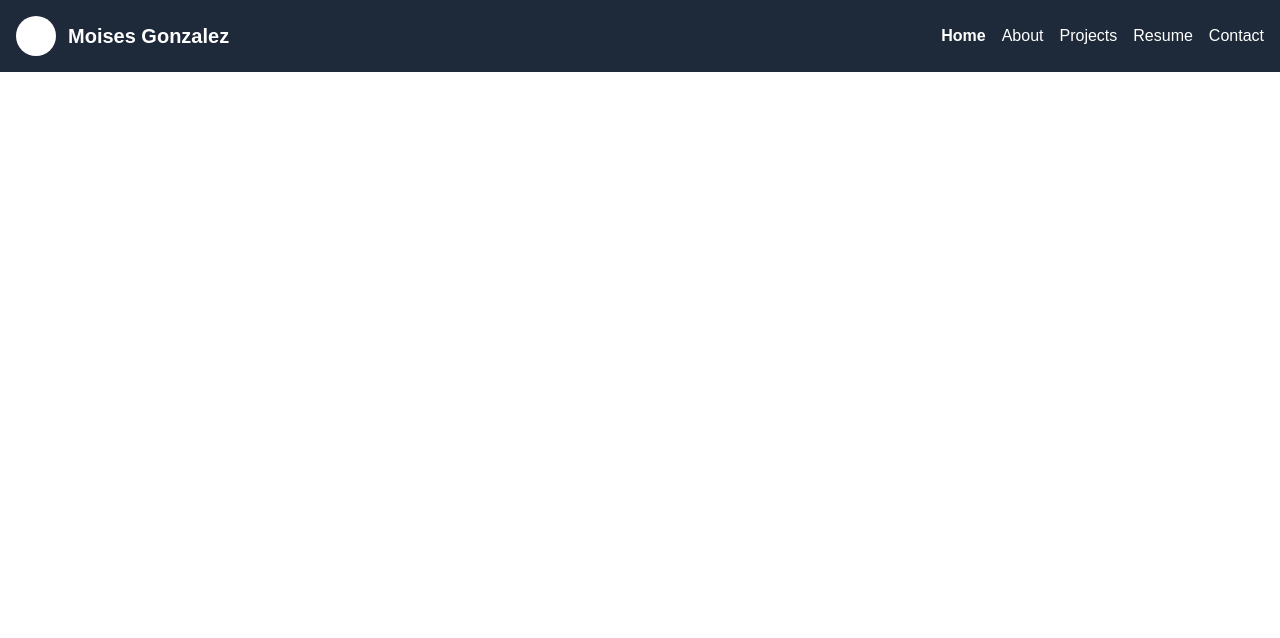
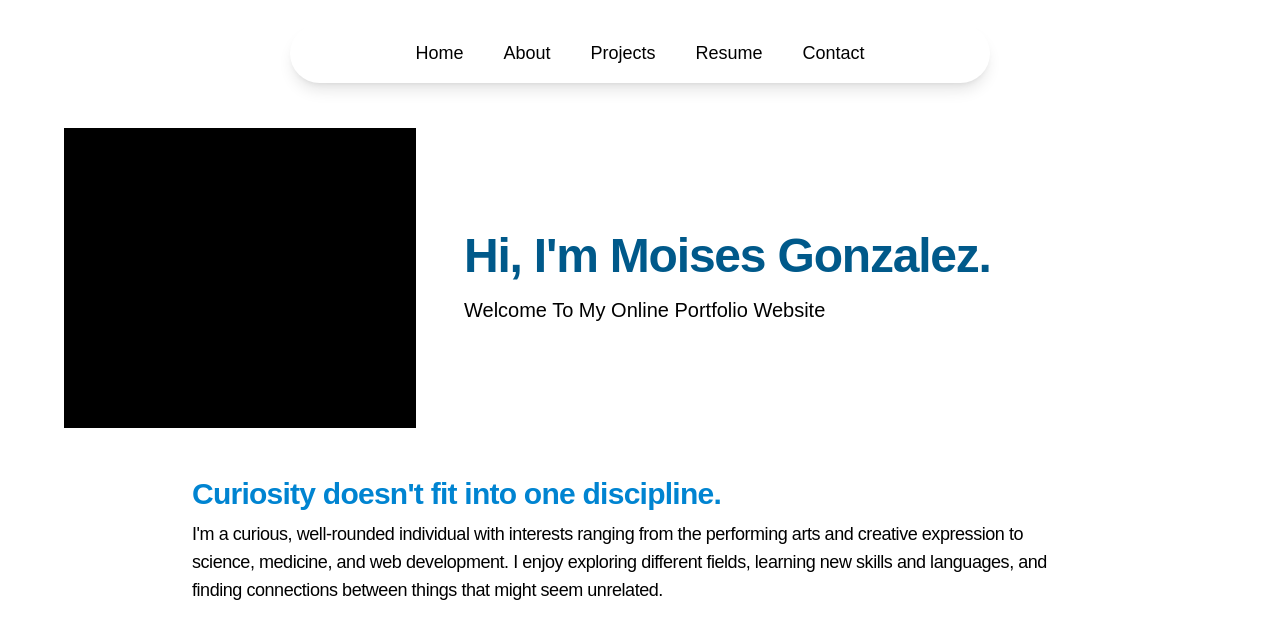
Before and after one commit to Moises1098/moisesgonzalez.com, a Next.js app: page / in a window 1280 px wide. Shown: the top 638 px of the page. Built offline with nearby package versions, Linux system fonts and the light colour scheme.

Commit message:
Home page and default Nav Bars created

```diff
--- a/src/app/about/page.tsx
+++ b/src/app/about/page.tsx
@@ -1,7 +1,23 @@
+import Navbar from "@/components/Navbar"
 export default function About() {
   return (
     <main>
-      <h1>About</h1>
+      <Navbar variant="default" />
+      <div className="mx-auto max-w-4xl px-6 py-16">
+
+      <h1 className="text-4xl font-bold text-slate-900">
+        About Me
+      </h1>
+
+      <p className="mt-6 text-lg text-slate-600">
+        Hi, I'm Moises Gonzalez.
+      </p>
+
+      <p className="mt-4 text-slate-600">
+        I'm interested in engineering, design, software,
+        and building things that combine the physical and digital worlds.
+      </p>
+      </div>
     </main>
-  );
+  )
 }
--- a/src/app/contact/page.tsx
+++ b/src/app/contact/page.tsx
@@ -1,6 +1,8 @@
+import Navbar from "@/components/Navbar"
 export default function ContactMe() {
   return (
     <main>
+      <Navbar variant="default" />
       <h1>Contact Me</h1>
     </main>
   );
--- a/src/app/globals.css
+++ b/src/app/globals.css
@@ -5,16 +5,11 @@
   --foreground: #171717;
 }
 
-@theme inline {
-  --color-background: var(--background);
-  --color-foreground: var(--foreground);
-  --font-sans: var(--font-geist-sans);
-  --font-mono: var(--font-geist-mono);
-}
+
 
 @media (prefers-color-scheme: dark) {
   :root {
-    --background: #a4a4a4;
+    --background: oklch(86.9% 0.022 252.894);
     --foreground: #ededed;
   }
 }
--- a/src/app/layout.tsx
+++ b/src/app/layout.tsx
@@ -25,7 +25,6 @@ export default function RootLayout({ children }: LayoutProps<"/">) {
       className={`${geistSans.variable} ${geistMono.variable} h-full antialiased`}
     >
       <body className="min-h-full flex flex-col">
-        <Navbar />
         {children}
       </body>
     </html>
--- a/src/app/page.tsx
+++ b/src/app/page.tsx
@@ -1,8 +1,35 @@
+import Navbar from "@/components/Navbar"
+
 export default function Home() {
   return (
-    <main>
+   <main>
+  <Navbar variant="home" />
 
-    </main>
+  <section className="min-h-screen px-6 pt-32">
+    <div className="mx-auto grid w-full max-w-6xl grid-cols-3 items-center gap-12">
+      {/* Image — 1/3 */}
+      <div className="h-[300px] w-full bg-black">
+      </div>
+
+      {/* Text — 2/3 */}
+      <div className="col-span-2">
+        <h1 className="text-5xl font-bold tracking-tight text-sky-800">
+          Hi, I'm Moises Gonzalez.
+        </h1>
+
+        <p className="mt-4 text-xl text-black dark:text-slate-900">
+          Welcome To My Online Portfolio Website
+        </p>
+      </div>
+    </div>
+    <div className="mx-auto mt-12 max-w-4xl text-lg dark:text-slate-900">
+        <h2 className="text-3xl font-bold text-sky-600 tracking-tight">Curiosity doesn't fit into one discipline.</h2>
+        <p className="mt-2 text-lg text-black dark:text-slate-900 tracking-tight" >
+I'm a curious, well-rounded individual with interests ranging from the performing arts and creative expression to science, medicine, and web development. I enjoy exploring different fields, learning new skills and languages, and finding connections between things that might seem unrelated.</p>
+    </div>
+  </section>
+
+
+</main>
   )
-
 }
--- a/src/app/projects/page.tsx
+++ b/src/app/projects/page.tsx
@@ -1,6 +1,8 @@
+import Navbar from "@/components/Navbar"
 export default function Projects() {
   return (
     <main>
+      <Navbar variant="default" />
       <h1>Projects</h1>
     </main>
   );
--- a/src/app/resume/page.tsx
+++ b/src/app/resume/page.tsx
@@ -1,6 +1,8 @@
+import Navbar from "@/components/Navbar"
 export default function Resume() {
   return (
     <main>
+      <Navbar variant="default" />
       <h1>Resume</h1>
     </main>
   );
--- a/src/components/Navbar.tsx
+++ b/src/components/Navbar.tsx
@@ -1,71 +1,100 @@
 "use client"
 
-import { Disclosure, DisclosureButton, DisclosurePanel } from "@headlessui/react"
-import { Bars3Icon, XMarkIcon } from "@heroicons/react/24/outline"
+import {
+  Disclosure,
+  DisclosureButton,
+  DisclosurePanel,
+} from "@headlessui/react"
+
+import {
+  Bars3Icon,
+  XMarkIcon,
+} from "@heroicons/react/24/outline"
 
 const navigation = [
-  { name: "Home", href: "/", current: true },
-  { name: "About", href: "/about", current: false },
-  { name: "Projects", href: "/projects", current: false },
-  { name: "Resume", href: "/resume", current: false },
-  { name: "Contact", href: "/contact", current: false },
+  { name: "Home", href: "/" },
+  { name: "About", href: "/about" },
+  { name: "Projects", href: "/projects" },
+  { name: "Resume", href: "/resume" },
+  { name: "Contact", href: "/contact" },
 ]
 
-export default function Navbar() {
+type NavbarProps = {
+  variant: "home" | "default"
+}
+
+export default function Navbar({ variant }: NavbarProps) {
+
+  // HOME NAVBAR
+  if (variant === "home") {
   return (
-    <Disclosure as="nav" className="bg-gray-800 text-white">
-      <div className="flex items-center justify-between p-4">
+    <nav className="absolute left-1/2 top-6 w-[calc(100%-2rem)] max-w-[700px] -translate-x-1/2 rounded-full bg-white px-6 py-4 shadow-lg">
+      <div className="flex items-center justify-center gap-[clamp(1rem,5vw,2.5rem)]">
+        {navigation.map((item) => (
+          <a
+            key={item.name}
+            href={item.href}
+            className="group relative whitespace-nowrap text-[clamp(1rem,2vw,1.125rem)] font-medium text-black transition-all duration-300 hover:text-cyan-950 hover:[text-shadow:0_0_5px_#22d3ee,0_0_15px_#22d3ee,0_0_30px_#22d3ee] after:absolute after:-bottom-1 after:left-1/2 after:h-[2px] after:w-0 after:-translate-x-1/2 after:bg-cyan-950 after:shadow-[0_0_8px_#22d3ee] after:transition-all after:duration-300 hover:after:w-full"
+          >
+            {item.name}
+          </a>
+        ))}
+      </div>
+    </nav>
+  )
+}
 
-        {/* Logo and name */}
-        <div className="flex items-center gap-3">
-          <div className="size-10 rounded-full bg-white"></div>
+  // DEFAULT NAVBAR
+  if (variant === "default") {
+  return (
+    <Disclosure as="nav" className="w-full bg-white text-black dark:bg-slate-900 dark:text-white ">
+      <div className="flex w-full items-center justify-between px-6 py-4">
 
-          <div className="text-xl font-bold">
-            Moises Gonzalez
-          </div>
+        {/* Name */}
+        <div className="text-xl font-bold">
+          Moises Gonzalez
         </div>
 
         {/* Desktop navigation */}
-        <div className="hidden md:flex space-x-4">
+        <div className="hidden items-center gap-6 md:flex">
           {navigation.map((item) => (
             <a
               key={item.name}
               href={item.href}
-              className={`hover:underline ${
-                item.current ? "font-bold" : ""
-              }`}
+              className="text-lg font-medium transition-colors hover:text-zinc-500"
             >
               {item.name}
             </a>
           ))}
         </div>
 
-        {/* Mobile hamburger */}
+        {/* Mobile menu button */}
         <DisclosureButton
-          className="group rounded-md p-2 hover:bg-gray-600 md:hidden"
+          className="group rounded-md p-2 hover:bg-slate-200 dark:hover:bg-slate-700 md:hidden"
           aria-label="Toggle navigation menu"
         >
           <Bars3Icon className="block size-6 group-data-open:hidden" />
           <XMarkIcon className="hidden size-6 group-data-open:block" />
         </DisclosureButton>
+
       </div>
 
-      {/* Mobile navigation */}
+      {/* Mobile menu */}
       <DisclosurePanel className="md:hidden">
-        <div className="flex flex-col space-y-2 px-4 pb-4">
+        <div className="flex flex-col space-y-1 px-4 pb-4">
           {navigation.map((item) => (
             <a
               key={item.name}
               href={item.href}
-              className={`rounded-md px-3 py-2 hover:bg-gray-700 ${
-                item.current ? "font-bold" : ""
-              }`}
+              className="rounded-md px-3 py-2 hover:bg-slate-200 dark:hover:bg-slate-700"
             >
               {item.name}
             </a>
           ))}
         </div>
       </DisclosurePanel>
+
     </Disclosure>
   )
 }
+}
```
